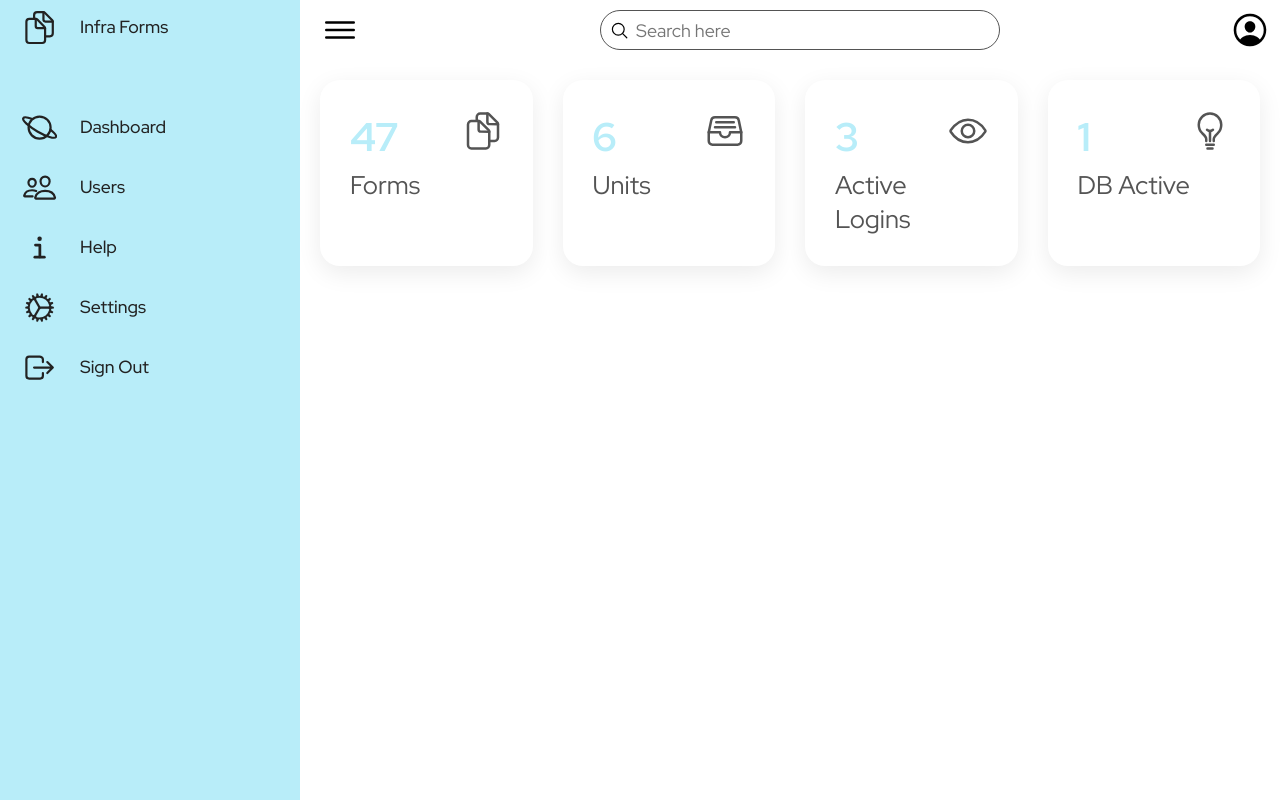
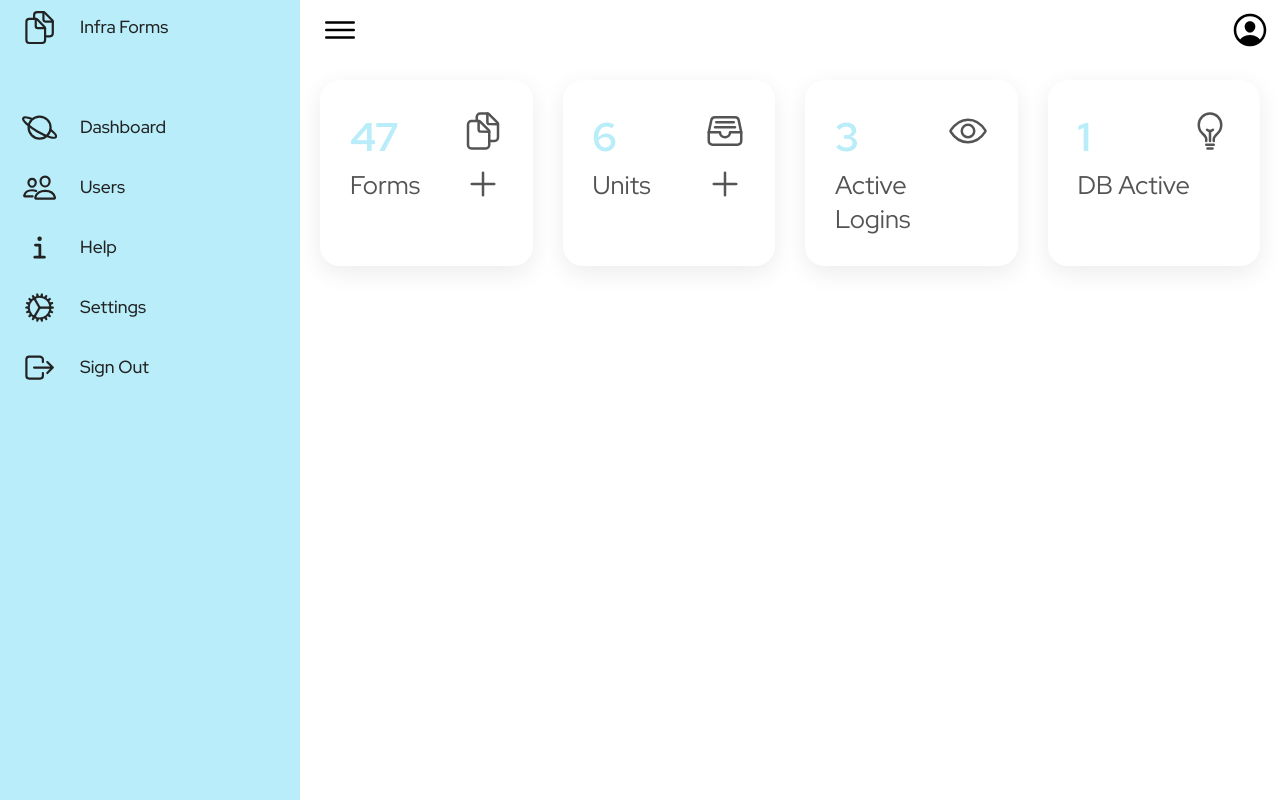
Before and after one commit to Lab-Brat/flask_masque, a Flask app: page / in a window 1280 px wide. Run offline with Flask 2, Linux system fonts and the light colour scheme; the visitor is signed in with stand-in values (Sample User, id 1); data that the repository does not hold is empty; some libraries are stand-ins or nearby versions.

Commit message:
add plus icons to cards to add forms and units

```diff
--- a/templates/base.html
+++ b/templates/base.html
@@ -65,12 +65,12 @@
             <div class="toggle">
                 <ion-icon name="menu-outline"></ion-icon>
             </div>
-            <div class="search">
+            <!-- <div class="search">
                 <label>
                     <input type="text" placeholder="Search here">
                     <ion-icon name="search-outline"></ion-icon>
                 </label>
-            </div>
+            </div> -->
             <div class="user">
                 <ion-icon name="person-circle-outline"></ion-icon>
             </div>
--- a/templates/index.html
+++ b/templates/index.html
@@ -17,9 +17,14 @@
             <div class="numbers">47</div>
             <div class="cardName">Forms</div>
         </div>
-        <a href="{{ url_for('routes_hosts.form') }}">
-            <span class="iconBox"><ion-icon name="documents-outline"></ion-icon></span>
-        </a>
+        <div>
+            <a href="{{ url_for('routes_hosts.form') }}">
+                <span class="iconBox"><ion-icon name="documents-outline"></ion-icon></span><br></span>
+            </a>
+            <a href="{{ url_for('routes_hosts.form_new') }}">
+                <span class="iconBox"><ion-icon name="add-outline"></ion-icon></span><br></span>
+            </a>
+        </div>
     </div>
 
     <div class="card">
@@ -27,9 +32,14 @@
             <div class="numbers">6</div>
             <div class="cardName">Units</div>
         </div>
-        <a href="{{ url_for('routes_units.unit') }}">
-            <span class="iconBox"><ion-icon name="file-tray-full-outline"></ion-icon></span>
-        </a>
+        <div>
+            <a href="{{ url_for('routes_units.unit') }}">
+                <span class="iconBox"><ion-icon name="file-tray-full-outline"></ion-icon><br></span>
+            </a>
+            <a href="{{ url_for('routes_units.unit_new') }}">
+                <span class="iconBox"><ion-icon name="add-outline"></ion-icon></span><br></span>
+            </a>
+        </div>
     </div>
 
     <div class="card">
```
